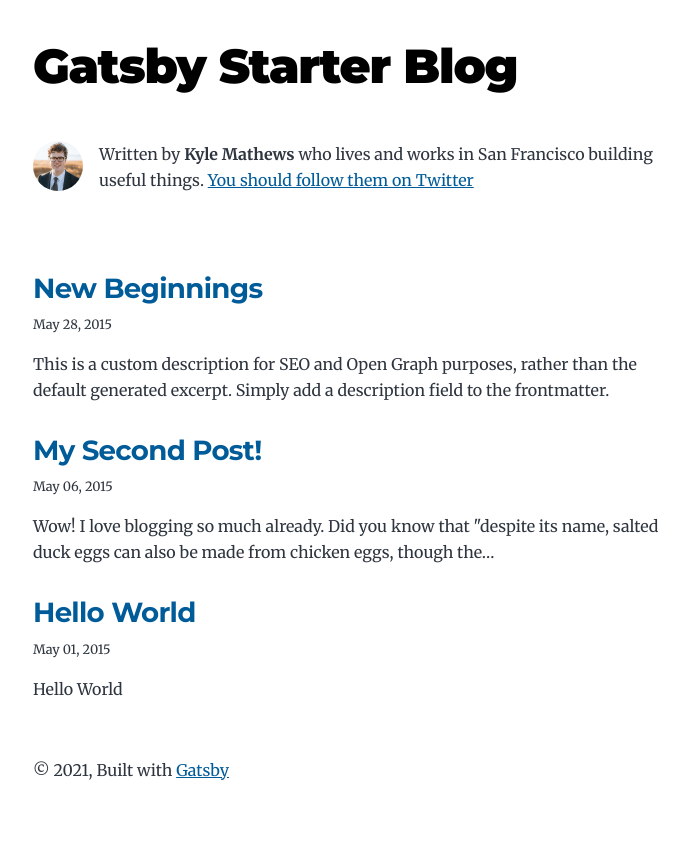
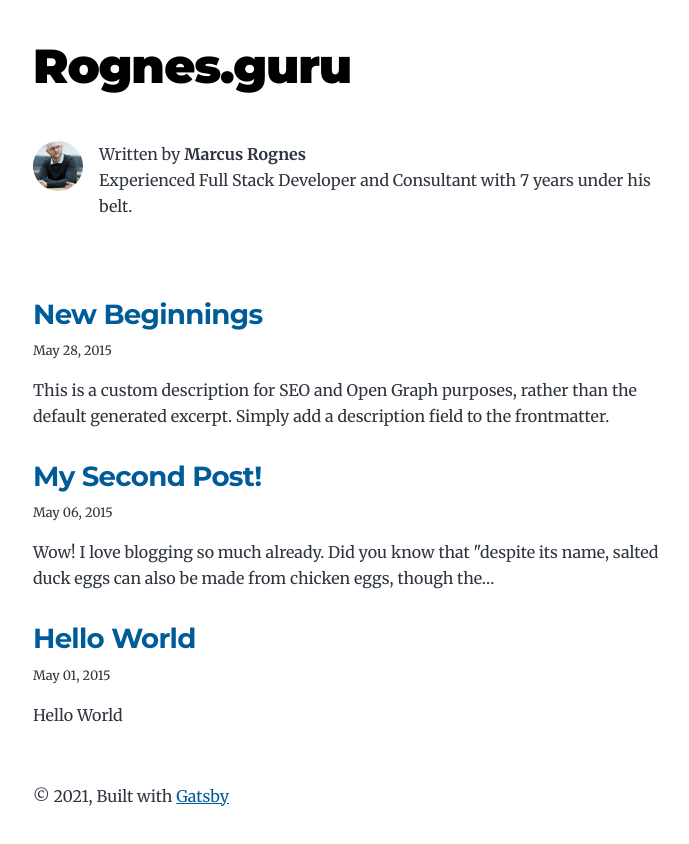
Before and after one commit to marcusrognes/rognes, a Gatsby site: page / in a window 1280 px wide. Shown: the whole page, without its empty margins (291-980 px from the left). Built offline with nearby package versions, Linux system fonts and the light colour scheme; Gatsby itself is replaced by a stand-in of ours.

Commit message:
Updated personal info

```diff
--- a/gatsby-config.js
+++ b/gatsby-config.js
@@ -1,15 +1,12 @@
 module.exports = {
 	siteMetadata: {
-    title: `Gatsby Starter Blog`,
+		title: `Rognes.guru`,
 		author: {
-      name: `Kyle Mathews`,
-      summary: `who lives and works in San Francisco building useful things.`,
+			name: `Marcus Rognes`,
+			summary: `Experienced Full Stack Developer and Consultant with 7 years under his belt.`,
 		},
-    description: `A starter blog demonstrating what Gatsby can do.`,
-    siteUrl: `https://gatsbystarterblogsource.gatsbyjs.io/`,
-    social: {
-      twitter: `kylemathews`,
-    },
+		description: `A simple blog, by me!`,
+		siteUrl: `https://rognes.guru/`,
 	},
 	plugins: [
 		`gatsby-plugin-image`,
@@ -81,9 +78,9 @@
 									date: node.frontmatter.date,
 									url: site.siteMetadata.siteUrl + node.fields.slug,
 									guid: site.siteMetadata.siteUrl + node.fields.slug,
-                  custom_elements: [{ "content:encoded": node.html }],
-                })
-              })
+									custom_elements: [{ 'content:encoded': node.html }],
+								});
+							});
 						},
 						query: `
               {
@@ -104,7 +101,7 @@
                 }
               }
             `,
-            output: "/rss.xml",
+						output: '/rss.xml',
 					},
 				],
 			},
@@ -127,4 +124,4 @@
 		// To learn more, visit: https://gatsby.dev/offline
 		// `gatsby-plugin-offline`,
 	],
-}
+};
--- a/src/components/bio.js
+++ b/src/components/bio.js
@@ -36,18 +36,19 @@
 				className="bio-avatar"
 				layout="fixed"
 				formats={['AUTO', 'WEBP', 'AVIF']}
-				src="../images/profile-pic.png"
+				src="../images/profile-pic.jpg"
 				width={50}
 				height={50}
 				quality={95}
 				alt="Profile picture"
 			/>
 			{author?.name && (
-				<p>
-					Written by <strong>{author.name}</strong> {author?.summary || null}
-					{` `}
-					<a href={`https://twitter.com/${social?.twitter || ``}`}>You should follow them on Twitter</a>
-				</p>
+				<div>
+					<p>
+						Written by <strong>{author.name}</strong>
+					</p>
+					<p>{author?.summary || null}</p>
+				</div>
 			)}
 		</div>
 	);
```
Also changed, not shown: src/images/profile-pic.jpg (added), src/images/profile-pic.png (deleted). Lines whose indentation alone changed are shown as unchanged.
